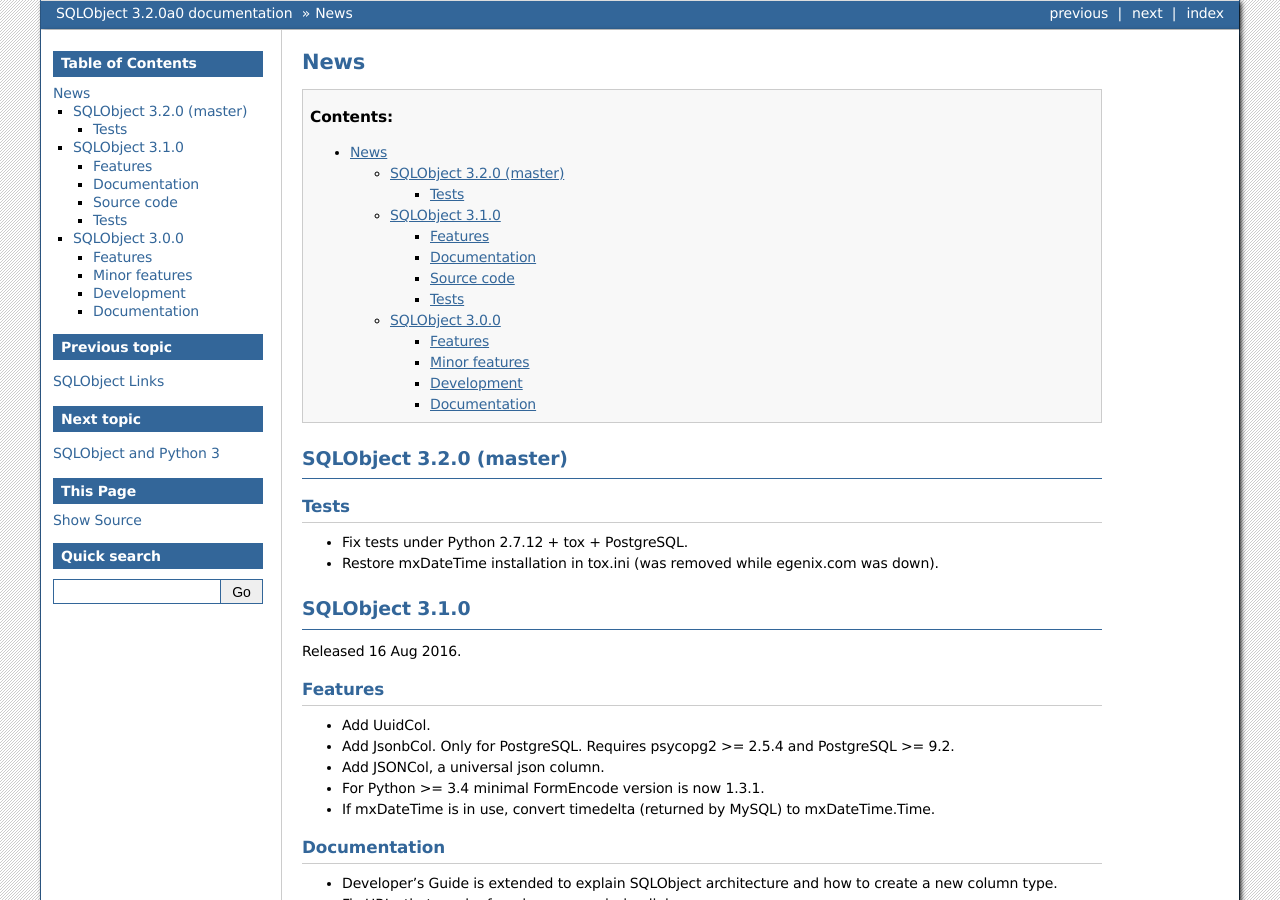
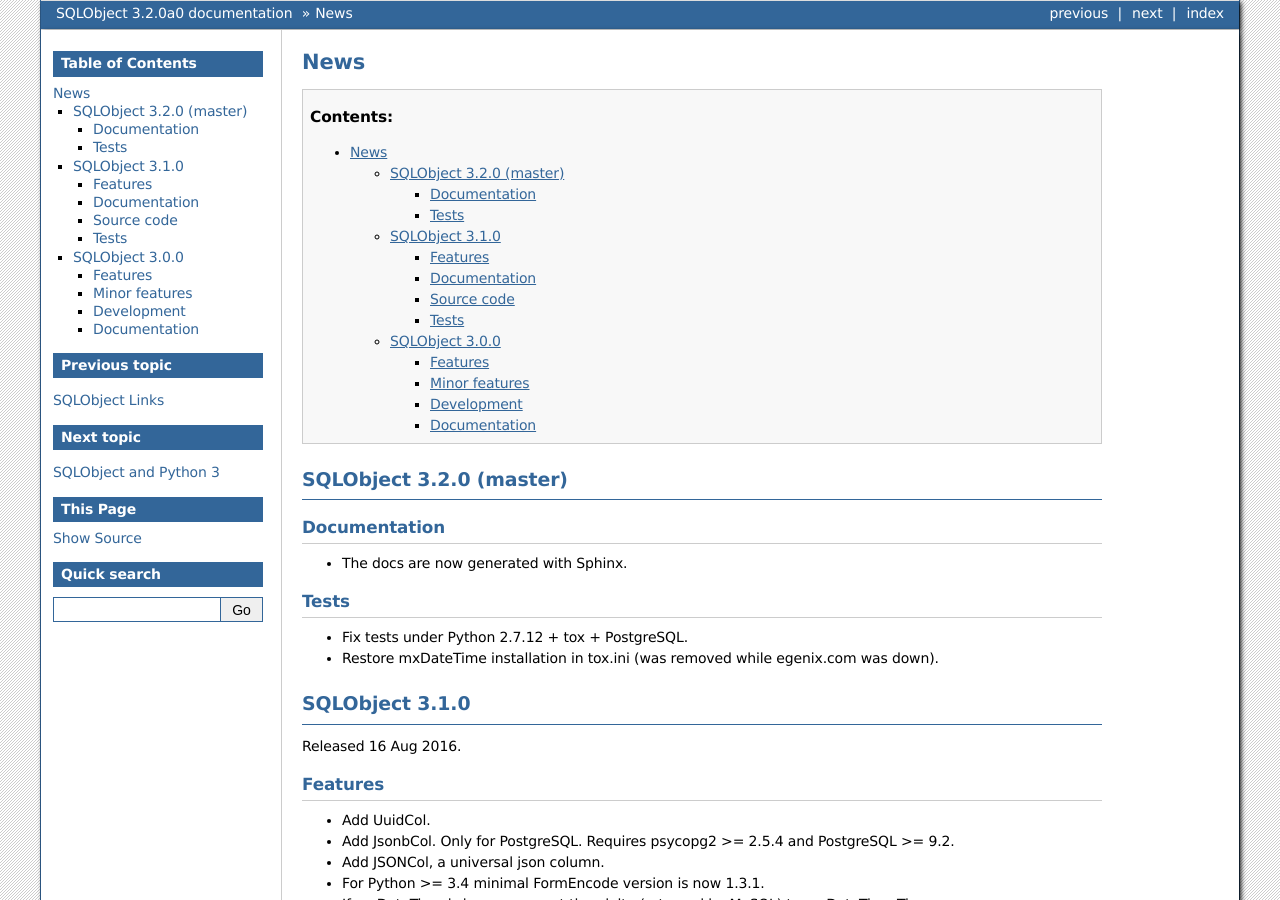
Before and after one commit to sqlobject/sqlobject, a Sphinx documentation site: the page built from docs/News.rst, in a window 1280 px wide and 900 px high. Built offline with Sphinx 7.4.7, drawn with Linux system fonts in a browser that asks for light colours.

Commit message:
News: The docs are now generated with Sphinx
[skip ci]

```diff
--- a/docs/News.rst
+++ b/docs/News.rst
@@ -9,6 +9,11 @@
 
 SQLObject 3.2.0 (master)
 ========================
+
+Documentation
+-------------
+
+* The docs are now generated with Sphinx.
 
 Tests
 -----
```
